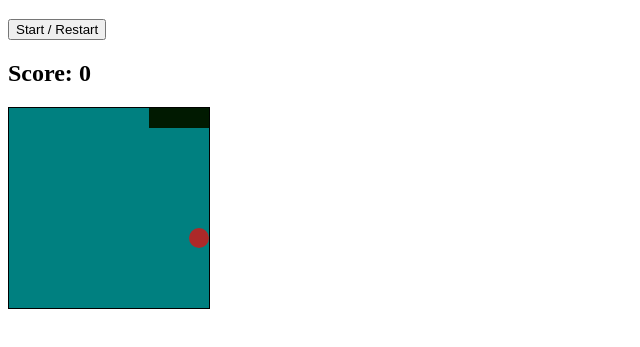
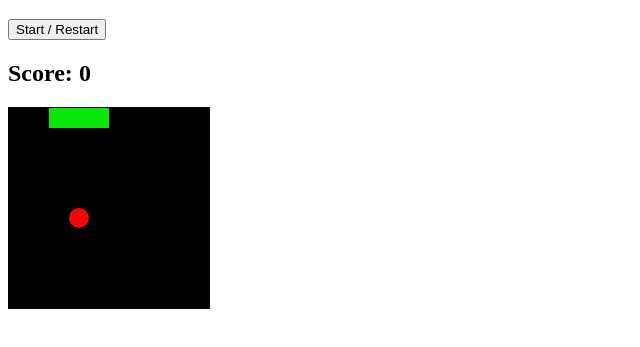
Before and after one commit to UdoUchee/buildSnakeGame, a plain HTML site: page index.html in a window 1280 px wide. Both pictures are taken after a click on the button "Start / Restart". Shown: the part 61-408 px from the top of the page, without its empty margins (0-640 px from the left). Drawn offline with Linux system fonts and the light colour scheme.

Commit message:
Game completed

```diff
--- a/index.html
+++ b/index.html
@@ -9,7 +9,7 @@
   <body>
     <h1>Snake Game</h1>
     <button id="start">Start / Restart</button>
-    <h2>Score: <span id="score">0</span></h2>
+    <h2>Score: <span id="score"></span></h2>
     <div class="grid"></div>
     <script src="script.js"></script>
   </body>
--- a/script.js
+++ b/script.js
@@ -1,31 +1,48 @@
 const grid = document.querySelector(".grid")
-const startBtn = document.querySelector("#start")
-const score = document.querySelector("#score")
+const startButton = document.querySelector("#start")
+const scoreDisplay = document.querySelector("#score")
 let squares = []
 let currentSnake = [2, 1, 0]
 let direction = 1
 const width = 10
 let appleIndex = 0
-
+let score = 0
+let intervalTime = 1000
+let speed = 0.9
+let timerId = 0
 
 
 function createGrid() {
-  for (let i = 0; i < width*width; i++) { //create 100 of these elements with a for loop
+  for (let i = 0; i < width * width; i++) { //create 100 of these elements with a for loop
     const square = document.createElement('div') //create element
     square.classList.add('square') //add styling to the element
     grid.appendChild(square) //put the element into our grid
     squares.push(square) //push it into a new squares array
   }
 }
+createGrid()
 
-createGrid()
 currentSnake.forEach(index => squares[index].classList.add('snake')) //draw snake on the grid
+
+function startGame() {
+  currentSnake.forEach(index => squares[index].classList.remove('snake'))// remove the snake
+  squares[appleIndex].classList.remove('apple')// remove the apple
+  clearInterval(timerId)
+  currentSnake = [2, 1, 0]
+  scoreDisplay.textContent = score//re-add new score to the browser
+  score = 0
+  intervalTime = 1000
+  generateApples()
+  currentSnake.forEach(index => squares[index].classList.add('snake'))// re-add class of snake to currentSnake
+  timerId = setInterval(move, intervalTime) //make snake move across the grid
+
+}
 
 function move() {
 
   if (
-    (currentSnake[0] + width >= width*width && direction === width) || //if snake has hit bottom
-    (currentSnake[0] % width === width-1 && direction === 1) || //if snake has hit right wall
+    (currentSnake[0] + width >= width * width && direction === width) || //if snake has hit bottom
+    (currentSnake[0] % width === width - 1 && direction === 1) || //if snake has hit right wall
     (currentSnake[0] % width === 0 && direction === -1) || //if snake has hit left wall
     (currentSnake[0] - width < 0 && direction === -width) || //if snake has hit top
     squares[currentSnake[0] + direction].classList.contains('snake')
@@ -36,19 +53,38 @@ function move() {
   const tail = currentSnake.pop()//remove last element from our currentSNake array
   squares[tail].classList.remove('snake') //remove styling from last element
   currentSnake.unshift(currentSnake[0] + direction)//add sqaure in direction we are heading
+
+  //deal with snake head getting the apple
+  if (squares[currentSnake[0]].classList.contains('apple')) {
+    (squares[currentSnake[0]].classList.remove('apple'))//remove the class of apple
+    squares[tail].classList.add('snake')//grow our snake by adding class of snake to it
+    currentSnake.push(tail)//grow our snake array
+    generateApples()//generate a new apple
+    score++ //add one to the score
+    scoreDisplay.textContent = score//display score
+    clearInterval(timerId)
+    intervalTime = intervalTime * speed
+    timerId = setInterval(move, intervalTime) //speed up our snake
+  }
+
   squares[currentSnake[0]].classList.add('snake') //add styling so we can see it
 }
-move()
+// move()
 
-let timerId = setInterval(move, 1000) //make snake move across the grid
+// let timerId = setInterval(move, intervalTime) //make snake move across the grid
+
+
+
 function generateApples() {
-    do {
-        //generate a random number
-        appleIndex = Math.floor(Math.random() * squares.length)
-    } while (squares[appleIndex].classList.contains('snake'))
-    squares[appleIndex].classList.add('apple')
+  do {
+    //generate a random number
+    appleIndex = Math.floor(Math.random() * squares.length)
+    // generate a apple (randome #) anywhere the snake is not.
+  } while (squares[appleIndex].classList.contains('snake'))
+  squares[appleIndex].classList.add('apple')
 }
 generateApples()
+
 
 function control(e) { // e = event
   if (e.keyCode === 39) { // 39 is right arrow
@@ -67,3 +103,4 @@ function control(e) { // e = event
 }
 
 document.addEventListener('keyup', control) // addEventListener to the keypad
+startButton.addEventListener('click', startGame) // Start game
--- a/style.css
+++ b/style.css
@@ -9,21 +9,24 @@ html, body {
   width: 200px;
   height: 200px;
   border: solid 1px #000;
-  background-color: teal;
+  background-color:#000;
 }
 
 .square {
   width: 20px;
   height: 20px;
-  background-color: teal;
+  background-color: #000;
 }
 
 .snake {
   border: #000;
-  background-color: rgb(1, 26, 1);
+  background-color: rgb(10, 231, 10);
+  /* padding: 0;
+  margin:0;
+  border: dotted 0.5px black; */
 }
 
 .apple{
-  background-color: rgb(173, 41, 41);
+  background-color: rgb(241, 9, 9);
   border-radius: 50px;
 }
```
Also changed, not shown: 1 other file.
